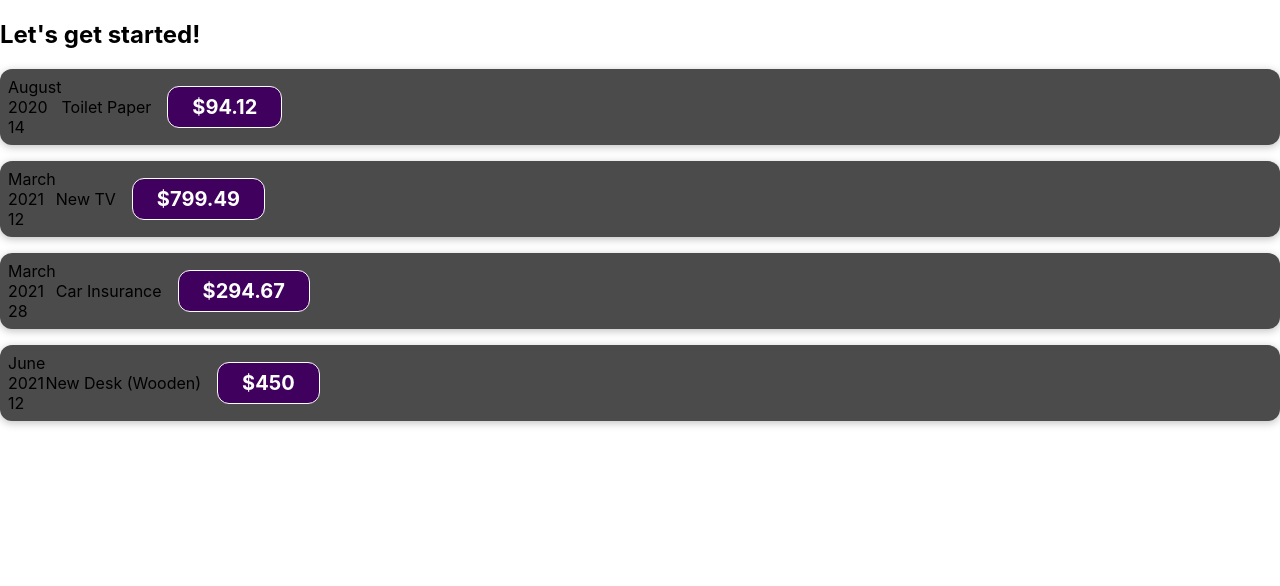
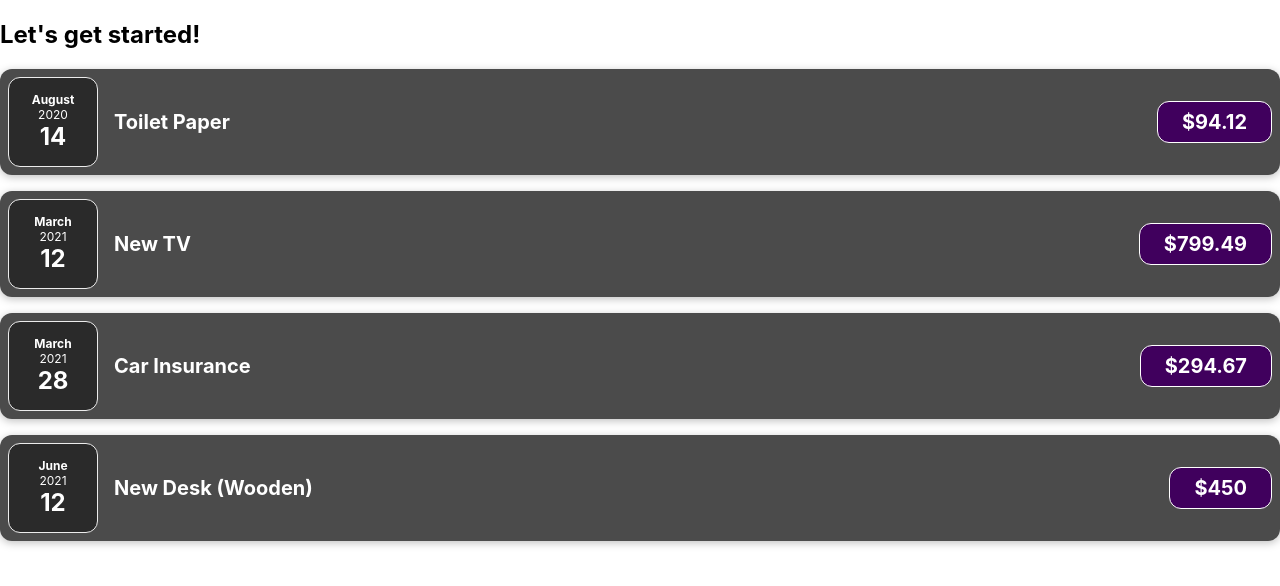
Before and after one commit to ljsToha/udemyReact_01_Expense, a React (Create React App) app: page / in a window 1280 px wide. Shown: the top 586 px of the page. Built offline with nearby package versions, Linux system fonts and the light colour scheme.

Commit message:
React Basics & Working With Components
React Basics & Working With Components

```diff
--- a/src/App.js
+++ b/src/App.js
@@ -25,10 +25,13 @@ function App() {
   return (
     <div>
       <h2>Let's get started!</h2>
-      <ExpenseItem title={expenses[0].title} amount={expenses[0].amount} date={expenses[0].date}></ExpenseItem>
+      {expenses.map((n) => (
+        <ExpenseItem title={n.title} amount={n.amount} date={n.date} />
+      ))}
+      {/* <ExpenseItem title={expenses[0].title} amount={expenses[0].amount} date={expenses[0].date} />
       <ExpenseItem title={expenses[1].title} amount={expenses[1].amount} date={expenses[1].date} />
       <ExpenseItem title={expenses[2].title} amount={expenses[2].amount} date={expenses[2].date} />
-      <ExpenseItem title={expenses[3].title} amount={expenses[3].amount} date={expenses[3].date} />
+      <ExpenseItem title={expenses[3].title} amount={expenses[3].amount} date={expenses[3].date} /> */}
     </div>
   );
 }
--- /dev/null
+++ b/src/components/ExpenseDate.css
@@ -0,0 +1,26 @@
+.expense-date {
+  display: flex;
+  flex-direction: column;
+  width: 5.5rem;
+  height: 5.5rem;
+  border: 1px solid #ececec;
+  background-color: #2a2a2a;
+  color: white;
+  border-radius: 12px;
+  align-items: center;
+  justify-content: center;
+}
+
+.expense-date__month {
+  font-size: 0.75rem;
+  font-weight: bold;
+}
+
+.expense-date__year {
+  font-size: 0.75rem;
+}
+
+.expense-date__day {
+  font-size: 1.5rem;
+  font-weight: bold;
+}
--- /dev/null
+++ b/src/components/ExpenseDate.js
@@ -0,0 +1,17 @@
+import React from 'react';
+import './ExpenseDate.css';
+const ExpenseDate = (props) => {
+  const month = props.date.toLocaleString('en-US', { month: 'long' });
+  const day = props.date.toLocaleString('en-US', { day: '2-digit' });
+  const year = props.date.getFullYear();
+
+  return (
+    <div className='expense-date'>
+      <div className='expense-date__month'>{month}</div>
+      <div className='expense-date__year'>{year}</div>
+      <div className='expense-date__day'>{day}</div>
+    </div>
+  );
+};
+
+export default ExpenseDate;
--- a/src/components/ExpenseItem.js
+++ b/src/components/ExpenseItem.js
@@ -1,22 +1,13 @@
 import React from 'react';
+import ExpenseDate from './ExpenseDate';
 import './ExpenseItem.css';
 
 const ExpenseItem = (props) => {
-  // console.log(props.date.toLocaleString('en-US', { month: 'long' }));
-  const month = props.date.toLocaleString('en-US', { month: 'long' });
-  const day = props.date.toLocaleString('en-US', { day: '2-digit' });
-  const year = props.date.getFullYear();
-  console.log(month, day, year);
-
   return (
     <div className='expense-item'>
-      <div>
-        <div>{month}</div>
-        <div>{year}</div>
-        <div>{day}</div>
-      </div>
+      <ExpenseDate date={props.date} />
       <div className='expense-item__description'>
-        <div>{props.title}</div>
+        <h2>{props.title}</h2>
         <div className='expense-item__price'>${props.amount}</div>
       </div>
     </div>
```
